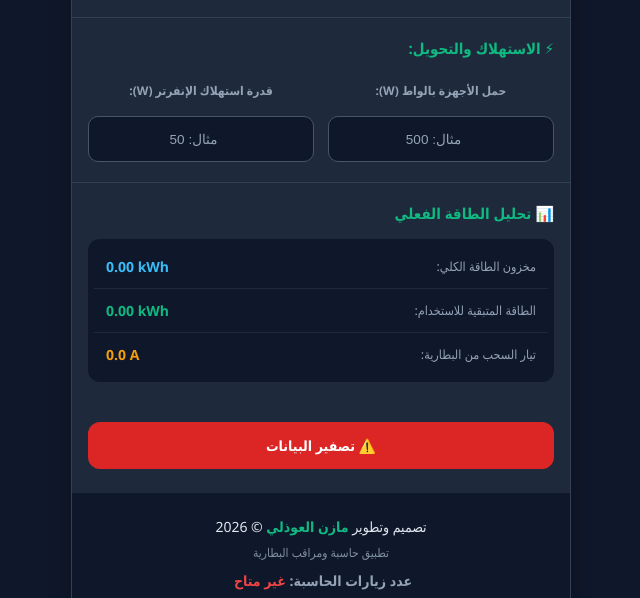
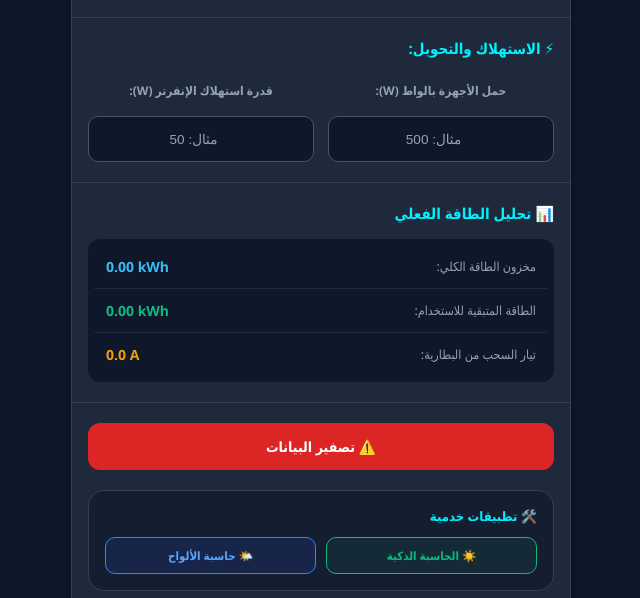
Before and after one commit to mazen-alawdhali/battery-monitor, a plain HTML site: page index.html in a window 1280 px wide. Shown: the part 706-1304 px from the top of the page, without its empty margins (319-959 px from the left). Drawn offline with Linux system fonts and the light colour scheme; no server answers.

Commit message:
Add files via upload

```diff
--- a/index.html
+++ b/index.html
@@ -17,7 +17,7 @@
         * { box-sizing: border-box; }
         body { font-family: 'Segoe UI', Tahoma, Geneva, Verdana, sans-serif; background-color: #0f172a; color: #e2e8f0; margin: 0; padding: 16px 12px; display: flex; flex-direction: column; align-items: center; }
         .container { width: 100%; max-width: 500px; background-color: #1e293b; border-radius: 24px; box-shadow: 0 10px 25px -5px rgba(0, 0, 0, 0.4); padding-bottom: 24px; border: 1px solid #334155; }
-        .header { background: linear-gradient(135deg, #059669, #10b981); color: white; text-align: center; padding: 48px 16px 24px 16px; border-top-left-radius: 24px; border-top-right-radius: 24px; position: relative; overflow: hidden; }
+        .header { background: linear-gradient(135deg, #0891b2, #06b6d4); color: white; text-align: center; padding: 48px 16px 24px 16px; border-top-left-radius: 24px; border-top-right-radius: 24px; position: relative; overflow: hidden; }
         .header h1 { margin: 0; font-size: 24px; font-weight: 900; }
         .header p { margin: 8px 0 0 0; font-size: 13.5px; font-weight: 600; opacity: 0.9; }
         .header-card { background: rgba(0, 0, 0, 0.12); border: 1.5px solid rgba(255, 255, 255, 0.35); border-radius: 20px; padding: 20px 14px; margin-top: 6px; box-shadow: inset 0 0 12px rgba(0, 0, 0, 0.08); backdrop-filter: blur(4px); }
@@ -29,18 +29,18 @@
 
         .section { padding: 20px 16px; border-bottom: 1px solid #334155; }
         .section:last-of-type { border-bottom: none; }
-        .section-title { font-size: 15px; font-weight: 700; color: #10b981; margin-top: 0; margin-bottom: 16px; display: flex; align-items: center; gap: 8px; }
+        .section-title { font-size: 15px; font-weight: 700; color: #00f2fe; margin-top: 0; margin-bottom: 16px; display: flex; align-items: center; gap: 8px; }
         .grid-inputs { display: grid; grid-template-columns: repeat(2, 1fr); gap: 14px; }
         .input-group { display: flex; flex-direction: column; gap: 8px; }
         .input-group label { font-size: 12px; color: #94a3b8; font-weight: 600; line-height: 1.3; min-height: 34px; display: flex; align-items: center; justify-content: center; text-align: center; }
         input { width: 100%; height: 46px; background-color: #0f172a; border: 1px solid #475569; color: white; padding: 0 12px; border-radius: 10px; font-size: 14.5px; text-align: center; outline: none; transition: 0.2s; font-weight: 600; direction: ltr; font-family: Arial, sans-serif; }
-        input:focus { border-color: #10b981; box-shadow: 0 0 0 3px rgba(16, 185, 129, 0.15); }
+        input:focus { border-color: #00f2fe; box-shadow: 0 0 0 3px rgba(0, 242, 254, 0.2); }
         input::placeholder { color: #94a3b8 !important; opacity: 1 !important; font-size: 13.5px; font-weight: normal; direction: rtl; unicode-bidi: plaintext; }
         [dir="ltr"] input::placeholder { direction: ltr; }
 
         .custom-select-wrapper { position: relative; width: 100%; user-select: none; }
         .custom-select-display { width: 100%; height: 46px; background-color: #0f172a; border: 1px solid #475569; color: white; padding: 0 12px; border-radius: 10px; font-size: 13.5px; text-align: center; cursor: pointer; display: flex; justify-content: center; align-items: center; position: relative; font-weight: 600; transition: 0.2s; }
-        .custom-select-display:active { border-color: #10b981; box-shadow: 0 0 0 3px rgba(16, 185, 129, 0.25); }
+        .custom-select-display:active { border-color: #00f2fe; box-shadow: 0 0 0 3px rgba(0, 242, 254, 0.25); }
         .dropdown-arrow { position: absolute; left: 16px; font-size: 10px; color: #94a3b8; }
         [dir="ltr"] .dropdown-arrow { left: auto; right: 16px; }
 
@@ -48,12 +48,12 @@
         .custom-select-options.show { display: block; animation: fadeIn 0.2s; }
         .custom-option { padding: 12px; color: #e2e8f0; font-size: 13px; text-align: center; cursor: pointer; border-bottom: 1px solid #334155; transition: 0.2s; }
         .custom-option:last-child { border-bottom: none; }
-        .custom-option:hover { background-color: #0f172a; color: #10b981; }
+        .custom-option:hover { background-color: #0f172a; color: #00f2fe; }
         @keyframes fadeIn { from { opacity: 0; transform: translateY(-5px); } to { opacity: 1; transform: translateY(0); } }
 
         .time-display-container { background: #0f172a; border: 2px solid #1e293b; border-radius: 20px; padding: 24px; text-align: center; margin-bottom: 16px; box-shadow: inset 0 2px 10px rgba(0,0,0,0.2); }
         .time-label { color: #94a3b8; font-size: 13px; font-weight: 600; margin-bottom: 8px; display: block; }
-        .time-value { font-size: 44px; font-weight: 900; color: #10b981; font-family: Arial, sans-serif; direction: ltr; display: flex; justify-content: center; align-items: baseline; gap: 8px; line-height: 1; }
+        .time-value { font-size: 44px; font-weight: 900; color: #00f2fe; font-family: Arial, sans-serif; direction: ltr; display: flex; justify-content: center; align-items: baseline; gap: 8px; line-height: 1; text-shadow: 0 0 12px rgba(0, 242, 254, 0.3); }
         .time-unit { font-size: 16px; color: #64748b; font-weight: 600; }
         .results-details { background-color: #0f172a; border-radius: 12px; padding: 6px; }
         .result-row { display: flex; justify-content: space-between; align-items: center; padding: 12px; border-bottom: 1px solid #1e293b; }
@@ -62,13 +62,82 @@
         .result-value { font-weight: 700; font-size: 14px; direction: ltr; }
         .value-amber { color: #f59e0b; } .value-blue { color: #38bdf8; } .value-green { color: #10b981; }
         .btn-reset { width: calc(100% - 32px); background-color: #dc2626; color: white; margin: 20px auto 0 auto; display: block; font-size: 14px; font-weight: 700; padding: 14px; border-radius: 12px; cursor: pointer; border: none; font-family: inherit; }
+
+        /* تنسيقات قسم التطبيقات الخدمية */
+        .tools-box {
+            background: rgba(15, 23, 42, 0.6);
+            border: 1px solid #334155;
+            border-radius: 16px;
+            padding: 16px;
+            margin: 20px 16px 0 16px;
+            text-align: right;
+        }
+        [dir="ltr"] .tools-box {
+            text-align: left;
+        }
+        .tools-title {
+            font-size: 13px;
+            color: #00f2fe;
+            font-weight: 700;
+            margin-bottom: 12px;
+            display: flex;
+            align-items: center;
+            justify-content: flex-start;
+            gap: 6px;
+        }
+        .tools-grid {
+            display: grid;
+            grid-template-columns: 1fr 1fr;
+            gap: 10px;
+        }
+        .tool-btn-smart {
+            background: rgba(16, 185, 129, 0.08);
+            border: 1px solid #10b981;
+            color: #10b981;
+            padding: 10px 8px;
+            border-radius: 10px;
+            font-size: 11.5px;
+            font-weight: 700;
+            text-decoration: none;
+            display: flex;
+            align-items: center;
+            justify-content: center;
+            gap: 4px;
+            transition: all 0.2s ease;
+        }
+        .tool-btn-smart:hover {
+            border-color: #34d399;
+            color: #34d399;
+            background: rgba(16, 185, 129, 0.18);
+        }
+        .tool-btn-panel {
+            background: rgba(37, 99, 235, 0.12);
+            border: 1px solid #3b82f6;
+            color: #60a5fa;
+            padding: 10px 8px;
+            border-radius: 10px;
+            font-size: 11.5px;
+            font-weight: 700;
+            text-decoration: none;
+            display: flex;
+            align-items: center;
+            justify-content: center;
+            gap: 4px;
+            transition: all 0.2s ease;
+        }
+        .tool-btn-panel:hover {
+            border-color: #93c5fd;
+            color: #93c5fd;
+            background: rgba(37, 99, 235, 0.22);
+        }
+
         .solar-footer { background-color: #0f172a; text-align: center; padding: 24px 16px; margin-top: 24px; border-bottom-left-radius: 24px; border-bottom-right-radius: 24px;}
         .copyright-text { font-size: 14px; margin: 0 0 12px 0; color: #e2e8f0; }
-        .author-name { color: #10b981; font-weight: 700; }
+        .author-name { color: #00f2fe; font-weight: 700; }
         .tagline { font-size: 12px; color: #94a3b8; margin: -4px 0 8px 0; font-weight: 500; opacity: 0.85; }
 
         .visitor-counter { font-size: 14px; color: #94a3b8; font-weight: 600; margin-top: 10px; margin-bottom: 14px; }
-        .visit-num { color: #10b981; font-weight: 700; margin-left: 4px; }
+        .visit-num { color: #00f2fe; font-weight: 700; margin-left: 4px; }
         html[dir="ltr"] .visit-num { margin-left: 0; margin-right: 4px; }
 
         .social-links { display: flex; justify-content: center; gap: 16px; }
@@ -213,6 +282,15 @@
 
     <button class="btn-reset" id="btnReset" onclick="resetData()">⚠️ تصفير البيانات</button>
 
+    <!-- قسم تطبيقات خدمية -->
+    <div class="tools-box">
+        <div class="tools-title" id="toolsTitle">🛠️ تطبيقات خدمية</div>
+        <div class="tools-grid">
+            <a href="https://solar-calculator-pro.vercel.app" target="_blank" class="tool-btn-smart" id="smartCalcBtn">☀️ الحاسبة الذكية</a>
+            <a href="https://solar-panels-pro.vercel.app" target="_blank" class="tool-btn-panel" id="panelCalcBtn">🌤️ حاسبة الألواح</a>
+        </div>
+    </div>
+
     <footer class="solar-footer">
         <p class="copyright-text" id="copyrightText">تصميم وتطوير <span class="author-name">مازن العوذلي</span> &copy; 2026</p>
         <p class="tagline" id="tagline">تطبيق حاسبة ومراقب البطارية</p>
@@ -304,6 +382,9 @@ const i18n = {
         resUsableLabel: 'الطاقة المتبقية للاستخدام:',
         resDrawLabel: 'تيار السحب من البطارية:',
         btnReset: '⚠️ تصفير البيانات',
+        toolsTitle: '🛠️ تطبيقات خدمية',
+        smartCalcBtn: '☀️ الحاسبة الذكية',
+        panelCalcBtn: '🌤️ حاسبة الألواح',
         copyrightText: 'تصميم وتطوير <span class="author-name">مازن العوذلي</span> &copy; 2026',
         tagline: 'تطبيق حاسبة ومراقب البطارية',
         visitsText: 'عدد زيارات الحاسبة:',
@@ -346,6 +427,9 @@ const i18n = {
         resUsableLabel: 'Usable Energy Remaining:',
         resDrawLabel: 'Battery Current Draw:',
         btnReset: '⚠️ Reset Data',
+        toolsTitle: '🛠️ Service Apps',
+        smartCalcBtn: '☀️ Smart Calculator',
+        panelCalcBtn: '🌤️ Panels Calculator',
         copyrightText: 'Designed & Developed by <span class="author-name">Mazen Al-Awdhali</span> &copy; 2026',
         tagline: 'Battery Calculator & Monitor App',
         visitsText: 'Calculator Visits:',
@@ -398,6 +482,11 @@ function applyLanguage() {
     document.getElementById('resUsableLabel').innerText = langData.resUsableLabel;
     document.getElementById('resDrawLabel').innerText = langData.resDrawLabel;
     document.getElementById('btnReset').innerText = langData.btnReset;
+
+    document.getElementById('toolsTitle').innerText = langData.toolsTitle;
+    document.getElementById('smartCalcBtn').innerText = langData.smartCalcBtn;
+    document.getElementById('panelCalcBtn').innerText = langData.panelCalcBtn;
+
     document.getElementById('copyrightText').innerHTML = langData.copyrightText;
     document.getElementById('tagline').innerText = langData.tagline;
     document.getElementById('visitsText').innerText = langData.visitsText;
@@ -437,7 +526,7 @@ async function updateVisitorCount() {
         let val = data.visits !== undefined ? data.visits : data.count;
         if (val !== undefined) {
             counterElement.innerText = Number(val).toLocaleString('en-US');
-            counterElement.style.color = '#10b981';
+            counterElement.style.color = '#00f2fe';
         } else {
             throw new Error("Invalid Data");
         }
```
